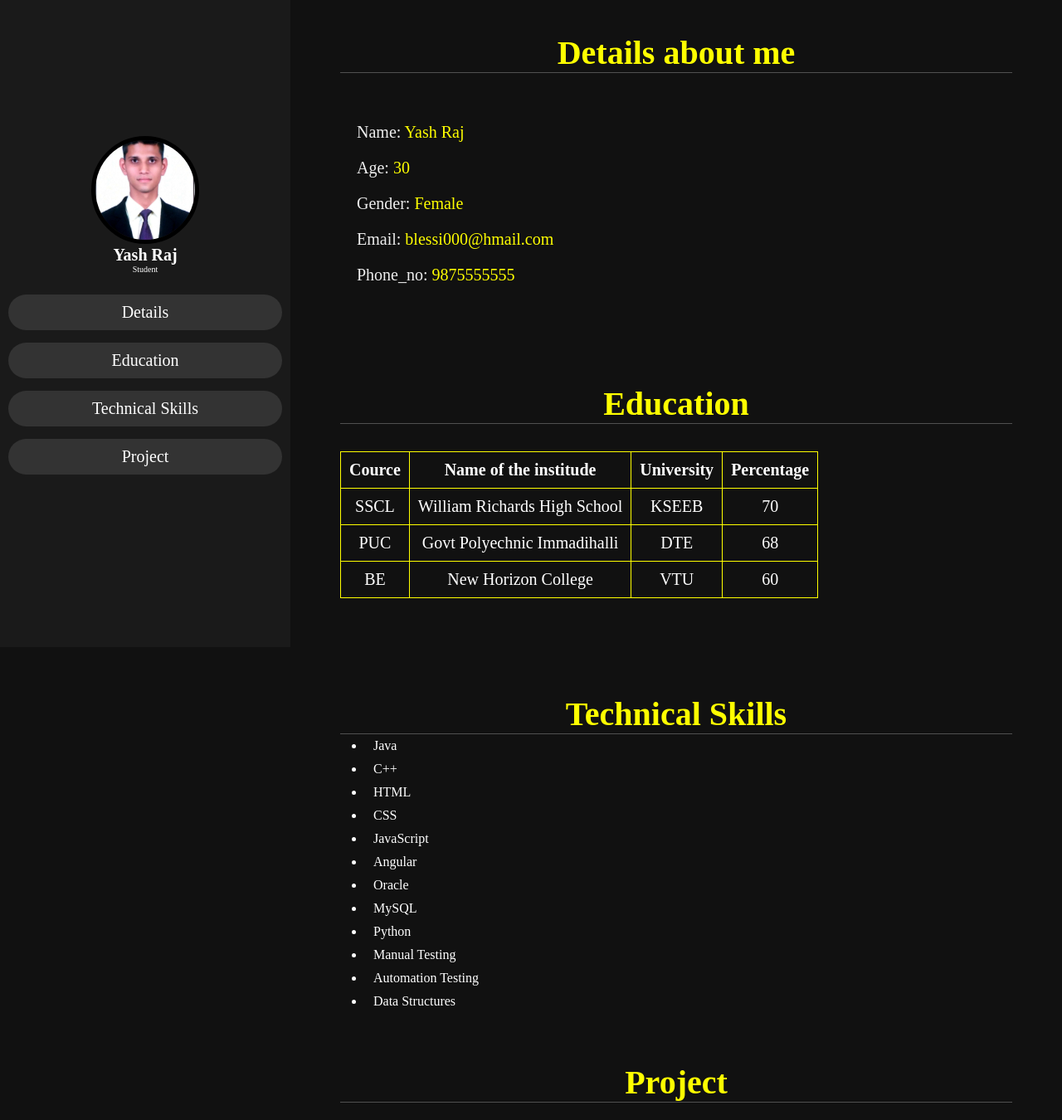
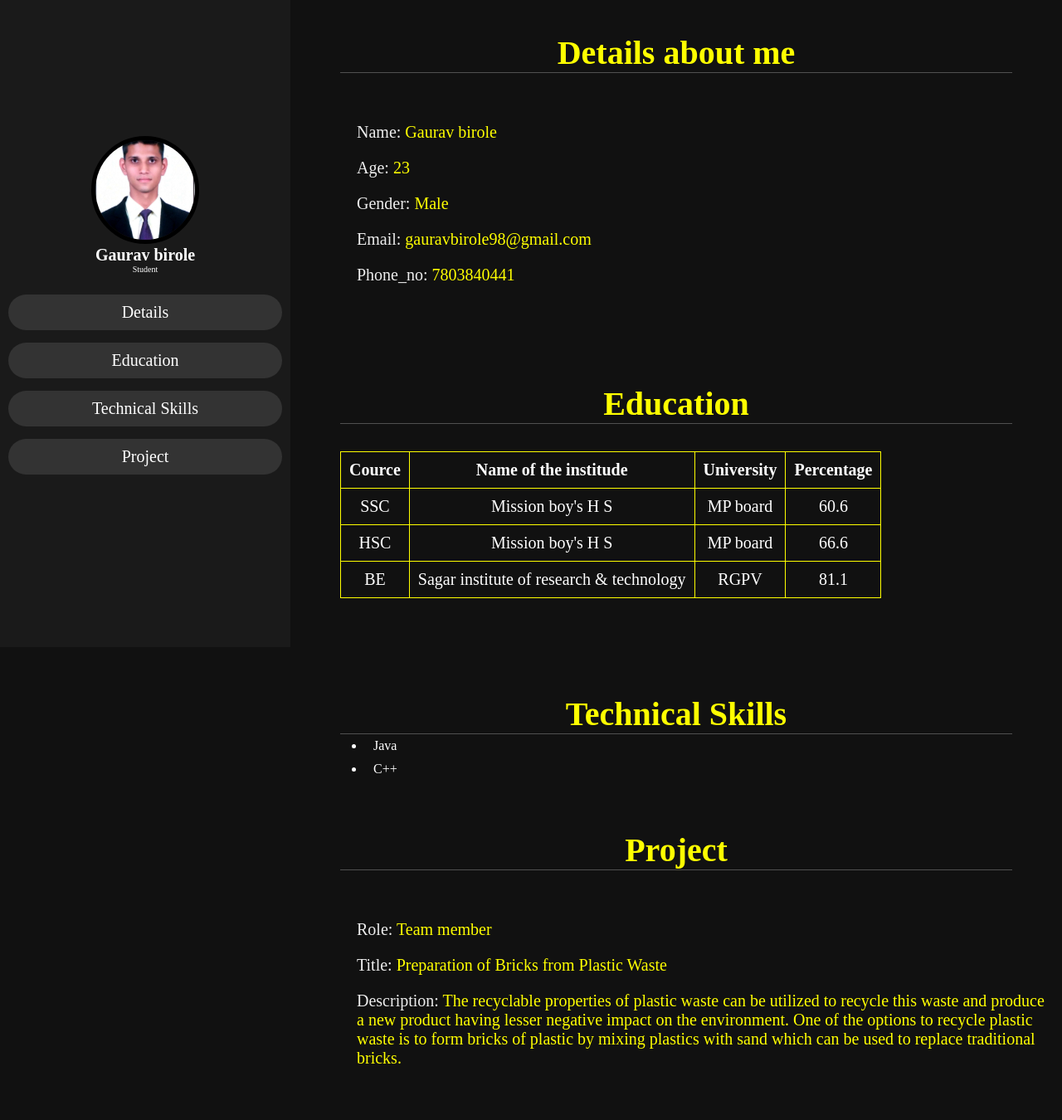
Before and after one commit to gauravbirole1998/gauravbirole.github.io, a plain HTML site: page index.html in a window 1280 px wide. Shown: the part 20-1370 px from the top of the page at 83% size. Drawn offline with Linux system fonts and the light colour scheme.

Commit message:
Update index.html

```diff
--- a/index.html
+++ b/index.html
@@ -11,7 +11,7 @@
     <header>
        <div class="user">
        <img src="photo.jpg">
-       <h5 class="nm">Yash Raj</h5>
+       <h5 class="nm">Gaurav birole</h5>
        <p class="jb">Student</p>
        </div>
        <nav class="nv">
@@ -27,11 +27,11 @@
         <h1 class="heading"><span>Details about me</span></h1>
         <div class="Row">
         <div class="det">
-             <h3><span>Name: </span>Yash Raj</h3>
-             <h3><span>Age: </span>30</h3>
-             <h3><span>Gender: </span>Female</h3>
-             <h3><span>Email: </span>blessi000@hmail.com</h3>
-             <h3><span>Phone_no: </span>9875555555</h3>
+             <h3><span>Name: </span>Gaurav birole</h3>
+             <h3><span>Age: </span>23</h3>
+             <h3><span>Gender: </span>Male</h3>
+             <h3><span>Email: </span>gauravbirole98@gmail.com</h3>
+             <h3><span>Phone_no: </span>7803840441</h3>
         </div>
     </div>
     </section>
@@ -45,22 +45,22 @@
             <th>Percentage</th>
         </tr>
         <tr>
-            <td>SSCL</td>
-            <td>William Richards High School</td>
-            <td>KSEEB</td>
-            <td>70</td>
+            <td>SSC</td>
+            <td>Mission boy's H S</td>
+            <td>MP board</td>
+            <td>60.6</td>
         </tr>
         <tr>
-            <td>PUC</td>
-            <td>Govt Polyechnic Immadihalli</td>
-            <td>DTE</td>
-            <td>68</td>
+            <td>HSC</td>
+            <td>Mission boy's H S</td>
+            <td>MP board</td>
+            <td>66.6</td>
         </tr>
         <tr>
             <td>BE</td>
-            <td>New Horizon College</td>
-            <td>VTU</td>
-            <td>60</td>
+            <td>Sagar institute of research & technology</td>
+            <td>RGPV</td>
+            <td>81.1</td>
         </tr>
     </table>
 </section>
@@ -71,16 +71,7 @@
     <ul id="lis">
         <li>Java</li>
         <li>C++</li>
-        <li>HTML</li>
-        <li>CSS</li>
-        <li>JavaScript</li>
-        <li>Angular</li>
-        <li>Oracle</li>
-        <li>MySQL</li>
-        <li>Python</li>
-        <li>Manual Testing</li>
-        <li>Automation Testing</li>
-        <li>Data Structures</li>
+
     </ul>
 </div>
 </section>
@@ -89,17 +80,8 @@
     <div class="Row">
         <div class="det">
     <h3><span>Role: </span>Team member</h3>
-    <h3><span>Title: </span>Eye state detection of driver</h3>
-    <h3><span>Description: </span>Developing intelligent systems to prevent accidents
-                can be bery effective in minimizingaccident death toll.
-                Drivers fatigue is one of the major causes of traffic
-                accidents,particularly for drivers of large vehicles
-                (such as buses and heavy trucks)due to prolonged driving
-                in working conditions. This project detects the signs of
-                fatigue and sleepiness in the face of the person at the
-                time of driving in this model, the person's face is filmed
-                by a camera in the first step by receiving video sequence,
-                the level of drowsiness is detected.</h3>
+    <h3><span>Title: </span>Preparation of Bricks from Plastic Waste</h3>
+    <h3><span>Description: </span>The recyclable properties of plastic waste can be utilized to recycle this waste and produce a new product having lesser negative impact on the environment. One of the options to recycle plastic waste is to form bricks of plastic by mixing plastics with sand which can be used to replace traditional bricks.</h3>
             </div>
 </div>
 </section>
```
